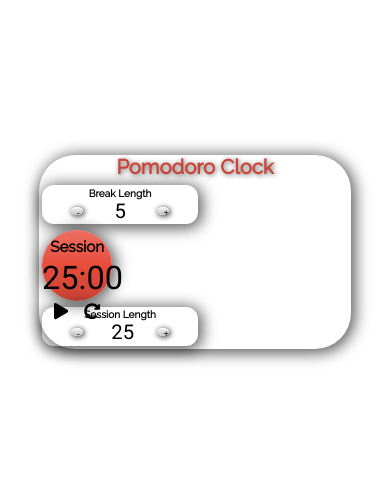
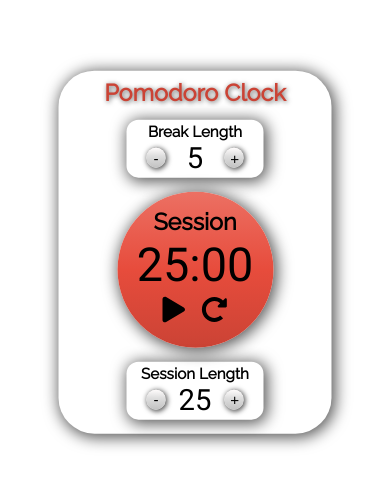
Before and after one commit to SviatlanKa/pomodoro-clock, a React (Create React App) app: page / in a window 390 px wide. Shown: the part 170-656 px from the top of the page. Built offline with nearby package versions, Linux system fonts and the light colour scheme.

Commit message:
Finished task

```diff
--- a/src/components/App.scss
+++ b/src/components/App.scss
@@ -1,12 +1,7 @@
 @import url('https://fonts.googleapis.com/css?family=Roboto|Raleway&display=swap');
-//* {border: 1px solid green;}
-/*Variables*/
-$width: 50vw;
-$small-width: $width * .3;
-$length-width: $small-width * .8;
-$length-btn-width: $small-width * .14;
-$margin: $width * .02;
-$time-font-family: 'Roboto', san-serif;
+* {
+  box-sizing: border-box;
+}
 
 body {
   position: fixed;
@@ -19,9 +14,9 @@ body {
   font-size: 1.6vw;
   text-align: center;
 
-  @media screen and (max-width: 600px){
-    width: 80vw;
-    font-size: 2.6vw;
+  @media screen and (max-width: 768px) and (min-height: 500px){
+    width: 70vw;
+    font-size: 3vw;
   }
 }
 
@@ -30,46 +25,55 @@ body {
   display: flex;
   flex-wrap: wrap;
   justify-content: center;
-  align-content: flex-start;
   border-radius: 36px;
   box-shadow: 2px 2px 15px 2px rgba(0,0,0,0.66);
 
-  @media screen and (max-width: 600px){
+  @media screen and (max-width: 768px) and (min-height: 500px){
     flex-direction: column;
+    align-items: center;
+    padding-top: 2%;
   }
 }
 
 .title {
   width: 100%;
-  margin: 0 0 1% 0;
+  margin: 1% 0;
   font-size: 2em;
   font-weight: bold;
   color: #CB4335;
   text-shadow: #5B5B5B 1px 1px 5px;
-}
 
-.time-length-container, .timer-container {
-  margin: 1%;
+  @media screen and (max-width: 768px) and (min-height: 500px){
+    margin-bottom: 0;
+  }
 }
 
 .time-length-container {
-  width: 12vw;
-  height: 6vw;
+  width: 25%;
+  height: fit-content;
+  margin: 1%;
   display: flex;
   flex-direction: column;
   justify-content: center;
   border-radius: 12px;
   box-shadow: 2px 2px 15px 2px rgba(0,0,0,0.66);
 
-  @media screen and (max-width: 600px){
+  @media screen and (max-width: 768px) and (min-height: 500px){
     width: 50%;
-    height: 10vw;
+    margin: 5% 0;
+    padding: 0 2%;
+    height: 15vw;
+    align-items: center;
   }
 
   .length-label {
     margin: 0;
     height: fit-content;
     font-weight: bolder;
+
+    @media screen and (max-width: 768px) and (min-height: 500px){
+      font-size: 1.3em;
+    }
   }
   .time-length-group {
     display: flex;
@@ -88,12 +92,23 @@ body {
       background: rgb(255,252,252);
       background: linear-gradient(to bottom, rgb(255,252,252) 0%, rgb(222,222,222) 42%, rgb(194,194,194) 100%);
       box-shadow: 1px 1px 5px 1px rgba(0,0,0,0.66);
+
+      @media screen and (max-width: 768px) and (min-height: 500px){
+        width: 5vw;
+        height: 5vw;
+        font-size: 1.3em;
+      }
     }
     .time-length {
       width: 4.5vw;
       margin: 0;
-      font-family: $time-font-family;
+      font-family: 'Roboto', sans-serif;
       font-size: 2em;
+
+      @media screen and (max-width: 768px) and (min-height: 500px){
+        width: 15vw;
+        font-size: 2.5em;
+      }
     }
   }
 }
@@ -103,20 +118,36 @@ body {
   flex-direction: column;
   width: 18vw;
   height: 18vw;
+  margin: 1% 1% 3% 1%;
   border-radius: 50%;
   background: rgb(203,67,53);
   background: linear-gradient(to top, rgb(203,67,53) 0%, rgb(231,76,60) 50%, rgb(236,112,99) 100%);
   box-shadow: 2px 2px 15px 2px rgba(0,0,0,0.66);
+
+  @media screen and (max-width: 768px) and (min-height: 500px){
+    width: 40vw;
+    height: 40vw;
+    margin: 0;
+  }
 
   .label-container {
     #timer-label {
       margin: 2vw 0 .8vw 0;
       font-size: 1.5em;
       font-weight: bold;
+
+      @media screen and (max-width: 768px) and (min-height: 500px){
+        margin-top: 4vw;
+        font-size: 2em;
+      }
     }
       #timer-left {
-        font-family: $time-font-family;
+        font-family: 'Roboto', sans-serif;
         font-size: 3.2em;
+
+        @media screen and (max-width: 768px) and (min-height: 500px){
+          font-size: 4em;
+        }
       }
   }
 
@@ -134,6 +165,10 @@ body {
       border: none;
       outline: none;
       cursor: pointer;
+
+      @media screen and (max-width: 768px) and (min-height: 500px){
+        font-size: 2.2em;
+      }
     }
   }
 }
```
